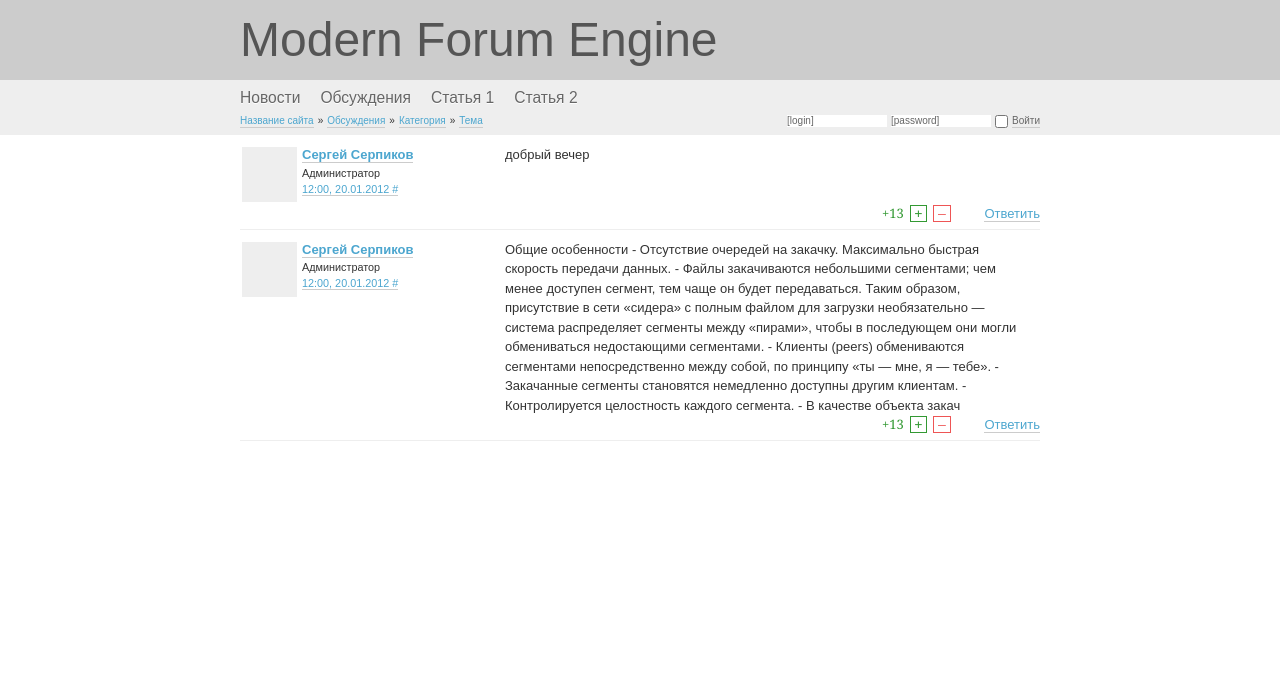
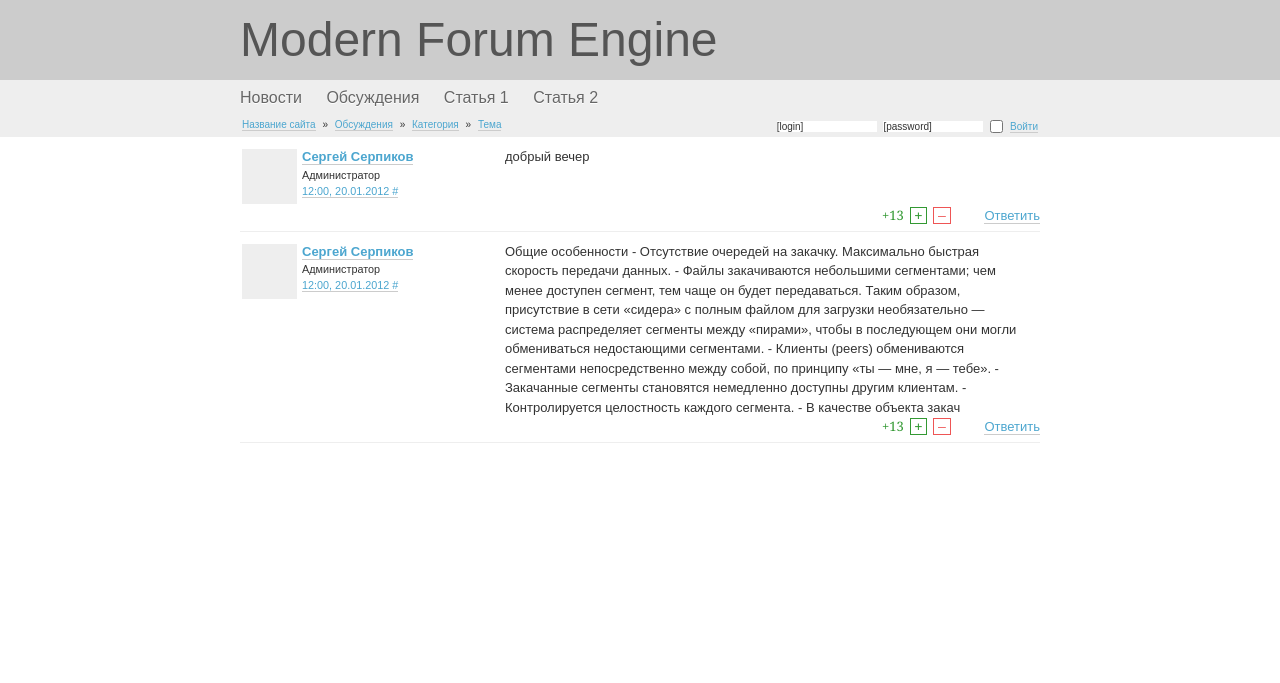
Before and after one commit to serpikovs/in40, a PHP site: the page made by !html-pages/index.html in a window 1280 px wide. Shown: the top 683 px of the page. Run offline with PHP 8.4, Linux system fonts and the light colour scheme.

Commit message:
Обновлена верстка. Все приведено к более-менее конечному стилю

```diff
--- a/!html-pages/index.html
+++ b/!html-pages/index.html
@@ -14,17 +14,17 @@
 	    </div>
 	    <div class="menu-area">
 		<div class="wrapper">
-		    <ul class="menu">
-			<li>
+		    <ul>
+			<li class="menu-item">
 			    <a href="#">Новости</a>
 			</li>
-			<li>
+			<li class="menu-item">
 			    <a href="#">Обсуждения</a>
 			</li>
-			<li>
+			<li class="menu-item">
 			    <a href="#">Статья 1</a>
 			</li>
-			<li>
+			<li class="menu-item">
 			    <a href="#">Статья 2</a>
 			</li>
 		    </ul>
@@ -32,43 +32,51 @@
 	    </div>
 	    <div class="submenu-area">
 		<div class="wrapper">
-		    <ul class="navigation">
-			<li>
+		    <table class="twrapper">
+			<tr>
+			    <td>
+				<ul>
+				    <li class="nav-item">
 					<a href="#">Название сайта</a>
 				    </li>
-			<li>
+				    <li class="nav-item">
 					<span>»</span>
 				    </li>
-			<li>
+				    <li class="nav-item">
 					<a href="#">Обсуждения</a>
 				    </li>
-			<li>
+				    <li class="nav-item">
 					<span>»</span>
 				    </li>
-			<li>
+				    <li class="nav-item">
 					<a href="#">Категория</a>
 				    </li>
-			<li>
+				    <li class="nav-item">
 					<span>»</span>
 				    </li>
-			<li>
+				    <li class="nav-item">
 					<a href="#">Тема</a>
 				    </li>
 				</ul>
-		    <ul class="reg-log">
-			<li>
+			    </td>
+			    <td style="text-align: right;">
+				<ul>
+				    <li class="login-item">
+					<input type="text" value="[login]"/>
+				    </li>
+				    <li class="login-item">
+					<input type="text" value="[password]"/>
+				    </li>
+				    <li class="login-item">
+					<input type="checkbox" title="Запомнить"/>
+				    </li>
+				    <li class="login-item">
 					<a href="#">Войти</a>
 				    </li>
-			<li>
-			    <input type="checkbox" title="Запомнить"/>
-			</li>
-			<li>
-			    <input type="text" value="[password]"/>
-			</li>
-			<li>
-			    <input type="text" value="[login]"/>
-			</li>
 				</ul>
+			    </td>
+			</tr>
+		    </table>
 		</div>
 	    </div>
 	    <div id="content-area">
--- a/!html-pages/style.css
+++ b/!html-pages/style.css
@@ -83,9 +83,9 @@ a:hover
 .submenu-area
 {
     background: #eee;
-    height: 20px;
-    font-size: smaller;
-    line-height: 15px;
+    /*height: 20px;*/
+    /*font-size: smaller;
+    line-height: 15px;*/
 }
 
 .content-area
@@ -110,52 +110,71 @@ a:hover
 {
     width: 800px;
     margin: 0 auto;
+    overflow: auto;
 }
 
 
 /* списки */
-.menu > li > *
+.menu-item
 {
-    font-size: larger;
+    display: inline;
     line-height: 35px;
-    float: left;
     margin-right: 20px;
+    text-shadow: #fff 0px 1px 0px;
+    font-size: 16px;
+    /*border: solid 1px red;*/
+}
+
+.menu-item *
+{
     color: #666;
-    text-shadow: #fff 0px 1px 0px;
     border: none;
 }
 
-.menu > li > *:hover
+.menu-item a:hover
 {
-    color: #d52;
+    /*color: #d52;*/
+    border: none;
 }
 
-.navigation > li > *
+.twrapper
 {
-    font-size: 10px;
-    line-height: 12px;
-    float: left;
-    margin-right: 4px;
+    width: 100%;
+    margin-bottom: 3px;
 }
 
-.reg-log > li > *
+.nav-item
 {
-    color: #666;
-    float: right;
+    display: inline;
+    margin-right: 4px;
+    /*line-height: 12px;*/
     font-size: 10px;
-    line-height: 12px;
-    margin-left: 4px;
 }
 
-.reg-log > li > input[type="text"]
+.login-item
+{
+    display: inline;
+    color: #666;
+    margin-left: 4px;
+    font-size: 10px;
+}
+
+.login-item input[type="text"]
 {
     width: 100px;
+    font-size: 10px;
+    color: #333;
 }
 
-.messages > li
+.login-item input[type="checkbox"]
+{
+    position: relative;
+    top: 3px;
+}
+
+.messages li
 {
     clear: both;
-    overflow: auto;
     margin-top: 10px;
     padding-bottom: 5px;
     border-bottom: 1px solid #eee;
```
Lines whose indentation alone changed are shown as unchanged.
